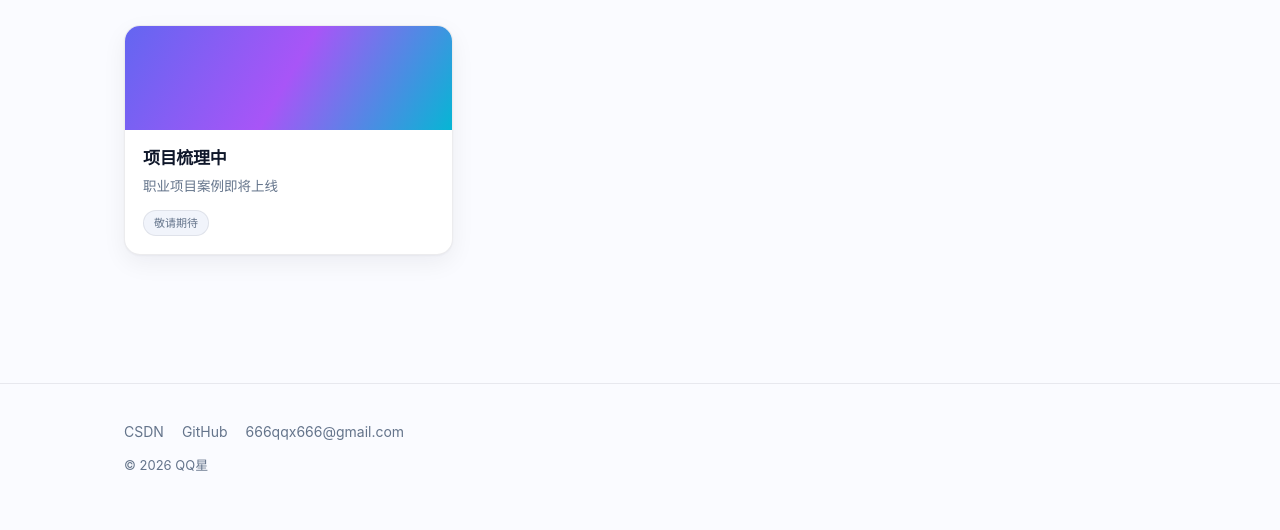
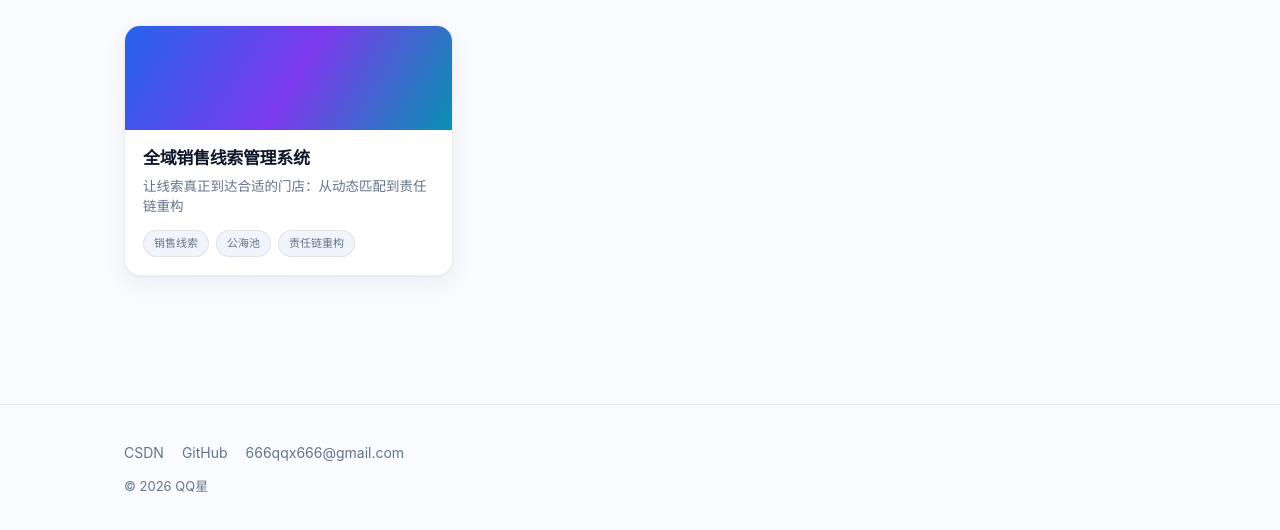
Before and after one commit to 666qqx666-jpg/personal-website, an Astro site: page /projects in a window 1280 px wide. Shown: the part 178-708 px from the top of the page. Built offline with nearby package versions, Linux system fonts and the light colour scheme; Astro itself is replaced by a stand-in of ours.

Commit message:
feat: add sales lead project entry

```diff
--- a/src/pages/projects/index.astro
+++ b/src/pages/projects/index.astro
@@ -1,6 +1,19 @@
 ---
 import BaseLayout from '../../layouts/BaseLayout.astro';
 import SectionGrid from '../../components/SectionGrid.astro';
-const items = [{ title: '项目梳理中', hook: '职业项目案例即将上线', tags: ['敬请期待'] }];
+
+const base = import.meta.env.BASE_URL.replace(/\/?$/, '/');
+const items = [
+  {
+    title: '全域销售线索管理系统',
+    hook: '让线索真正到达合适的门店：从动态匹配到责任链重构',
+    tags: ['销售线索', '公海池', '责任链重构'],
+    href: `${base}projects/sales-lead-slm/`,
+    cover: 'linear-gradient(120deg, #2563eb 0%, #7c3aed 52%, #0891b2 100%)',
+  },
+];
 ---
-<BaseLayout title="项目经历"><SectionGrid title="项目经历" icon="🚀" items={items} /></BaseLayout>
+
+<BaseLayout title="项目经历">
+  <SectionGrid title="项目经历" icon="🚀" items={items} />
+</BaseLayout>
```
Also changed, not shown: e2e/sales-lead-slm.spec.ts (added, +13 -0 lines).
